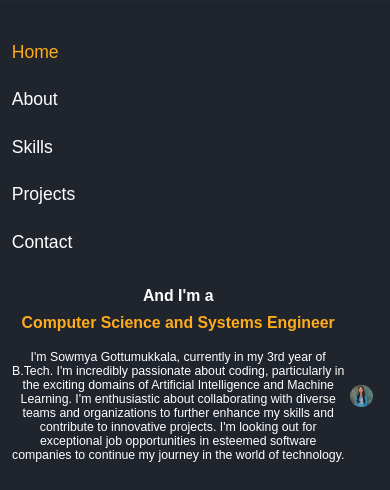
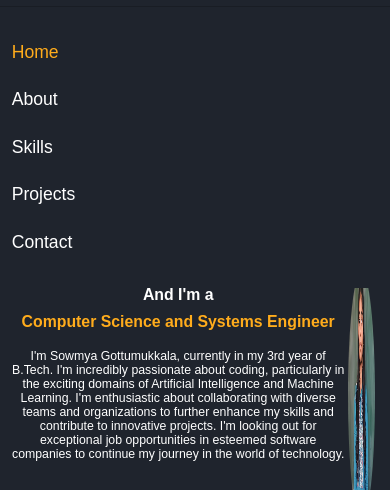
Before and after one commit to Sowmya-Gottumukkala/My-Portfolio, a plain HTML site: page index.html in a window 390 px wide. Shown: the part 61-551 px from the top of the page. Drawn offline with nearby package versions, Linux system fonts and the light colour scheme.

Commit message:
Update style.css

```diff
--- a/style.css
+++ b/style.css
@@ -751,8 +751,7 @@ footer a {
 
 @media only screen and (max-width: 768px) {
     .home-img img {
-        width: 70%; /* Adjust the width as per your preference */
-        height: auto;
+        width: 80%; /* Adjust the width as per your preference */
         max-width: 250px;
         margin: 0 auto; /* Center the image */
         display: block; /* Remove any residual inline spacing */
@@ -771,6 +770,7 @@ footer a {
     .home-content h1 {
         font-size: 2.8rem; /* Adjust the font size for better readability */
         margin-bottom: 1rem;
+        line-height: 1.2; /* Adjust line-height for better spacing */
     }
 
     .home-content p {
```
